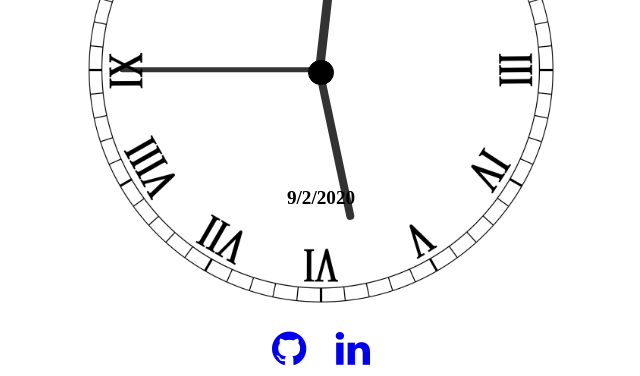
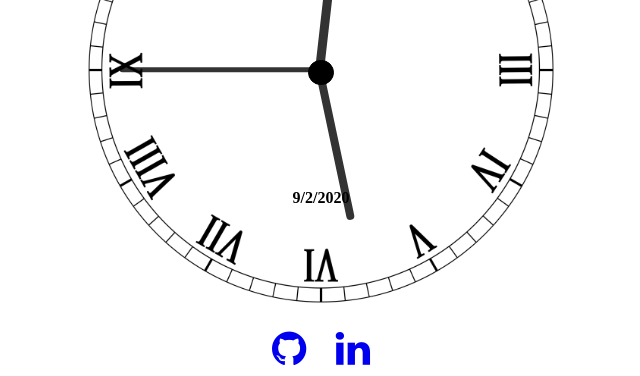
Before and after one commit to sanaanymoe/analog-clock, a plain HTML site: page index.html in a window 1280 px wide. Shown: the part 186-562 px from the top of the page, 319-959 px from the left. Drawn offline with Linux system fonts and the light colour scheme.

Commit message:
change date font size

```diff
--- a/index.css
+++ b/index.css
@@ -69,7 +69,7 @@ a {
 }
 
 #date {
-    font-size: 120%;
+    font-size: 100%;
     display: flex;
     align-items: center;
     margin-top: 50%;
```
